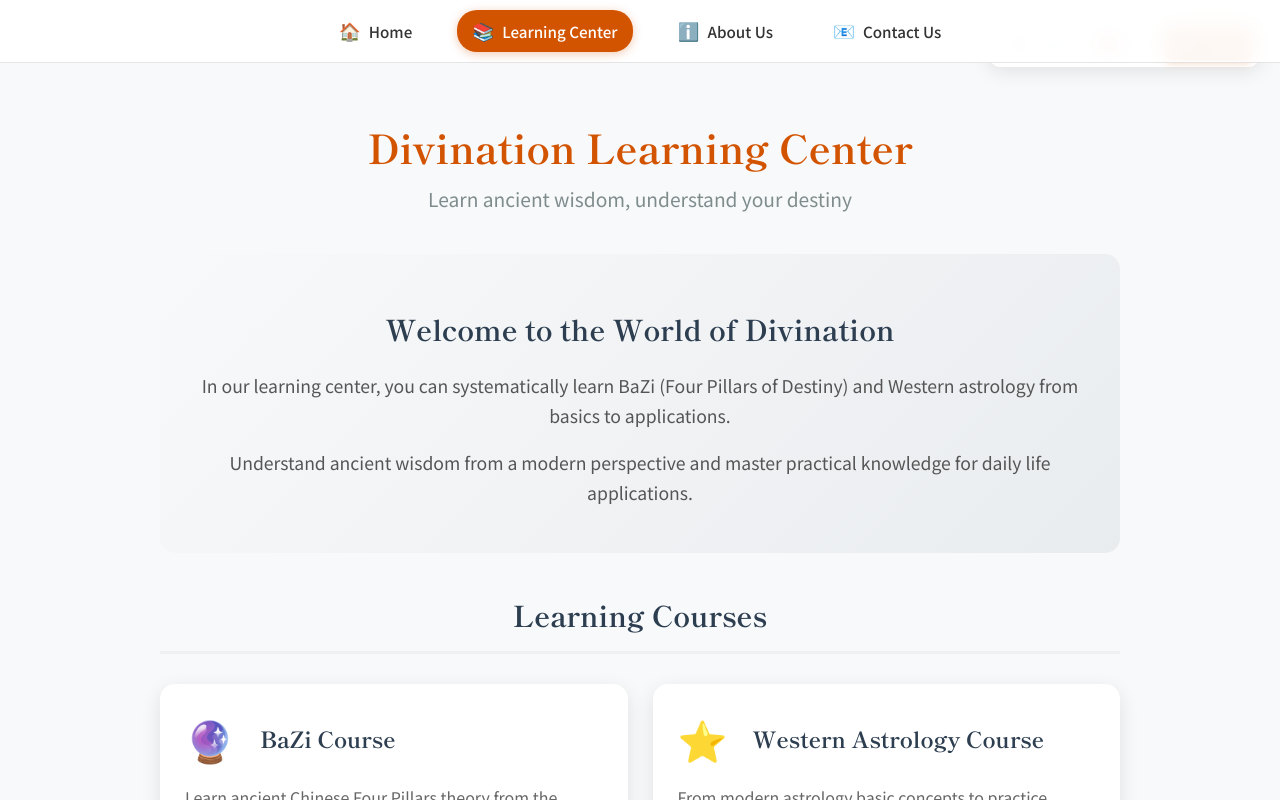
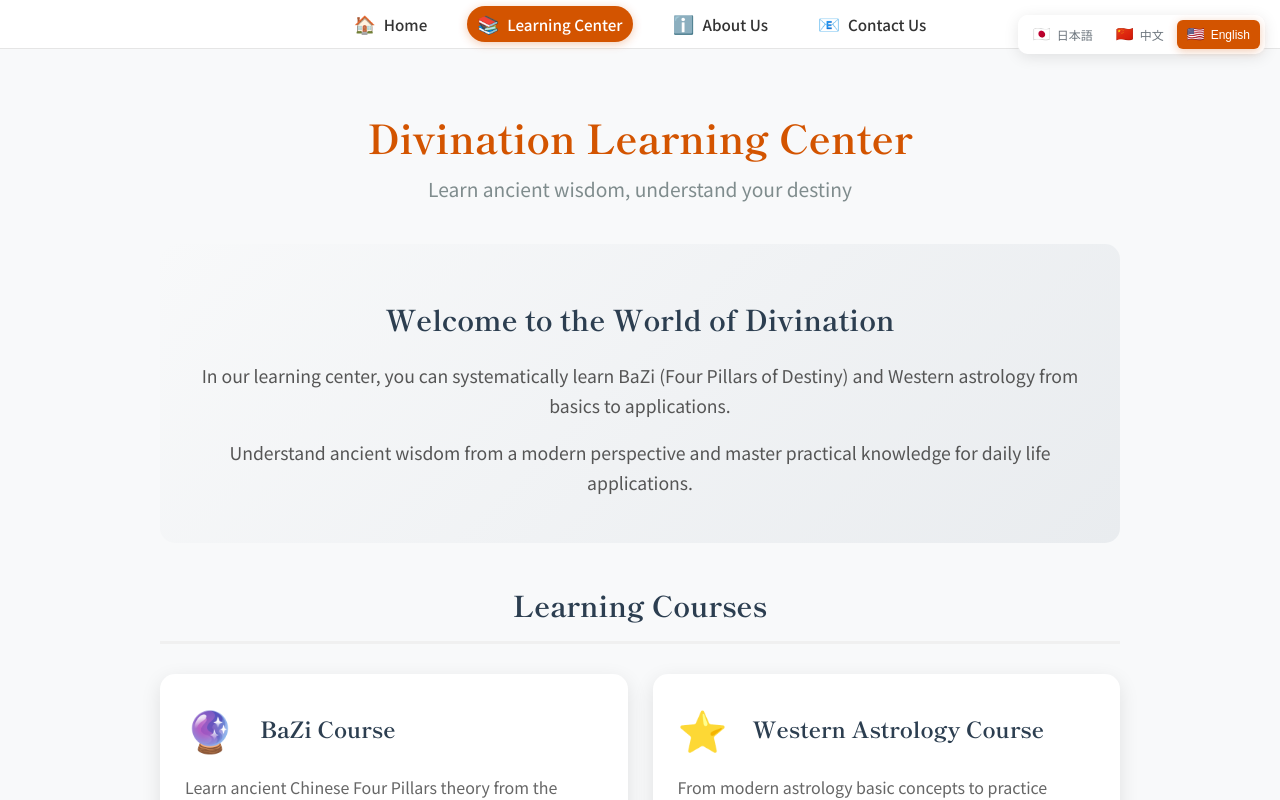
Before and after one commit to kidwon/meiban, a Vue app: page /learn in a window 1280 px wide. Shown: the top 800 px of the page. Built offline with nearby package versions, Linux system fonts and the light colour scheme.

Commit message:
fix:  position optimization

```diff
--- a/src/components/AppNavigation.vue
+++ b/src/components/AppNavigation.vue
@@ -139,7 +139,7 @@ export default {
   backdrop-filter: blur(10px);
   border-bottom: 1px solid rgba(0, 0, 0, 0.1);
   z-index: 10000;
-  padding: 10px 20px;
+  padding: 6px 20px;
 }
 
 /* Desktop Navigation */
@@ -160,7 +160,7 @@ export default {
   color: #333;
   font-weight: 500;
   font-size: 0.95rem;
-  padding: 8px 15px;
+  padding: 5px 10px;
   border-radius: 20px;
   transition: all 0.3s ease;
   position: relative;
@@ -201,7 +201,7 @@ export default {
 /* Mobile Navigation */
 @media (max-width: 768px) {
   .app-navigation {
-    padding: 15px 20px;
+    padding: 8px 20px;
   }
 
   .menu-toggle {
--- a/src/components/LanguageSwitcher.vue
+++ b/src/components/LanguageSwitcher.vue
@@ -84,7 +84,7 @@ export default {
     // 自定义偏移量
     offset: {
       type: Object,
-      default: () => ({ top: 20, right: 20, bottom: 20, left: 20 })
+      default: () => ({ top: 15, right: 15, bottom: 20, left: 20 })
     }
   },
 
@@ -103,7 +103,7 @@ export default {
 
     positionStyle() {
       const [vPos, hPos] = this.position.split('-')
-      const style = { position: 'fixed', zIndex: 9998 }
+      const style = { position: 'fixed', zIndex: 10003 }
 
       if (vPos === 'top') {
         style.top = `${this.offset.top}px`
@@ -185,11 +185,11 @@ export default {
 /* 普通模式 */
 .lang-buttons {
   display: flex;
-  gap: 4px;
+  gap: 3px;
   background: rgba(255, 255, 255, 0.95);
-  border-radius: 12px;
-  padding: 6px;
-  box-shadow: 0 4px 20px rgba(0, 0, 0, 0.1);
+  border-radius: 10px;
+  padding: 4px;
+  box-shadow: 0 3px 15px rgba(0, 0, 0, 0.1);
   border: 1px solid rgba(255, 255, 255, 0.2);
 }
 
@@ -197,13 +197,13 @@ export default {
   display: flex;
   align-items: center;
   gap: 6px;
-  padding: 8px 12px;
+  padding: 6px 10px;
   border: none;
   background: transparent;
-  border-radius: 8px;
+  border-radius: 6px;
   cursor: pointer;
   transition: all 0.2s ease;
-  font-size: 0.8rem;
+  font-size: 0.75rem;
   font-weight: 500;
   color: #6c757d;
   white-space: nowrap;
@@ -225,7 +225,7 @@ export default {
 }
 
 .lang-flag {
-  font-size: 1rem;
+  font-size: 0.9rem;
   line-height: 1;
 }
 
@@ -242,13 +242,13 @@ export default {
   display: flex;
   align-items: center;
   gap: 4px;
-  padding: 8px 10px;
+  padding: 6px 8px;
   background: rgba(255, 255, 255, 0.95);
   border: 1px solid rgba(255, 255, 255, 0.2);
-  border-radius: 10px;
+  border-radius: 8px;
   cursor: pointer;
   transition: all 0.2s ease;
-  box-shadow: 0 4px 15px rgba(0, 0, 0, 0.1);
+  box-shadow: 0 3px 12px rgba(0, 0, 0, 0.1);
   color: #6c757d;
 }
 
@@ -263,7 +263,7 @@ export default {
 }
 
 .current-flag {
-  font-size: 1.1rem;
+  font-size: 1rem;
   line-height: 1;
 }
 
@@ -357,13 +357,13 @@ export default {
 /* 响应式调整 */
 @media (max-width: 768px) {
   .lang-buttons {
-    padding: 4px;
+    padding: 3px;
     gap: 2px;
   }
 
   .lang-btn {
-    padding: 6px 8px;
-    font-size: 0.75rem;
+    padding: 5px 7px;
+    font-size: 0.7rem;
   }
 
   .lang-name {
@@ -371,7 +371,7 @@ export default {
   }
 
   .compact-btn {
-    padding: 6px 8px;
+    padding: 5px 7px;
   }
 
   .dropdown-item {
@@ -397,7 +397,11 @@ export default {
 /* 安全区域支持 */
 @media (max-width: 768px) {
   .language-switcher[style*="top:"] {
-    top: calc(env(safe-area-inset-top, 10px) + 10px) !important;
+    top: calc(env(safe-area-inset-top, 8px) + 8px) !important;
+  }
+
+  .language-switcher[style*="right:"] {
+    right: calc(env(safe-area-inset-right, 10px) + 10px) !important;
   }
 }
 </style>
--- a/src/views/LearnPage.vue
+++ b/src/views/LearnPage.vue
@@ -272,7 +272,7 @@ export default {
 .learn-container {
   max-width: 1000px;
   margin: 0 auto;
-  padding: 90px 20px 20px 20px;
+  padding: 80px 20px 20px 20px;
   font-family: 'Noto Sans JP', sans-serif;
   color: #333;
   min-height: 100vh;
@@ -632,7 +632,7 @@ export default {
 /* Responsive Design */
 @media (max-width: 768px) {
   .learn-container {
-    padding: 80px 15px 15px 15px;
+    padding: 70px 15px 15px 15px;
   }
 
   .title {
```
